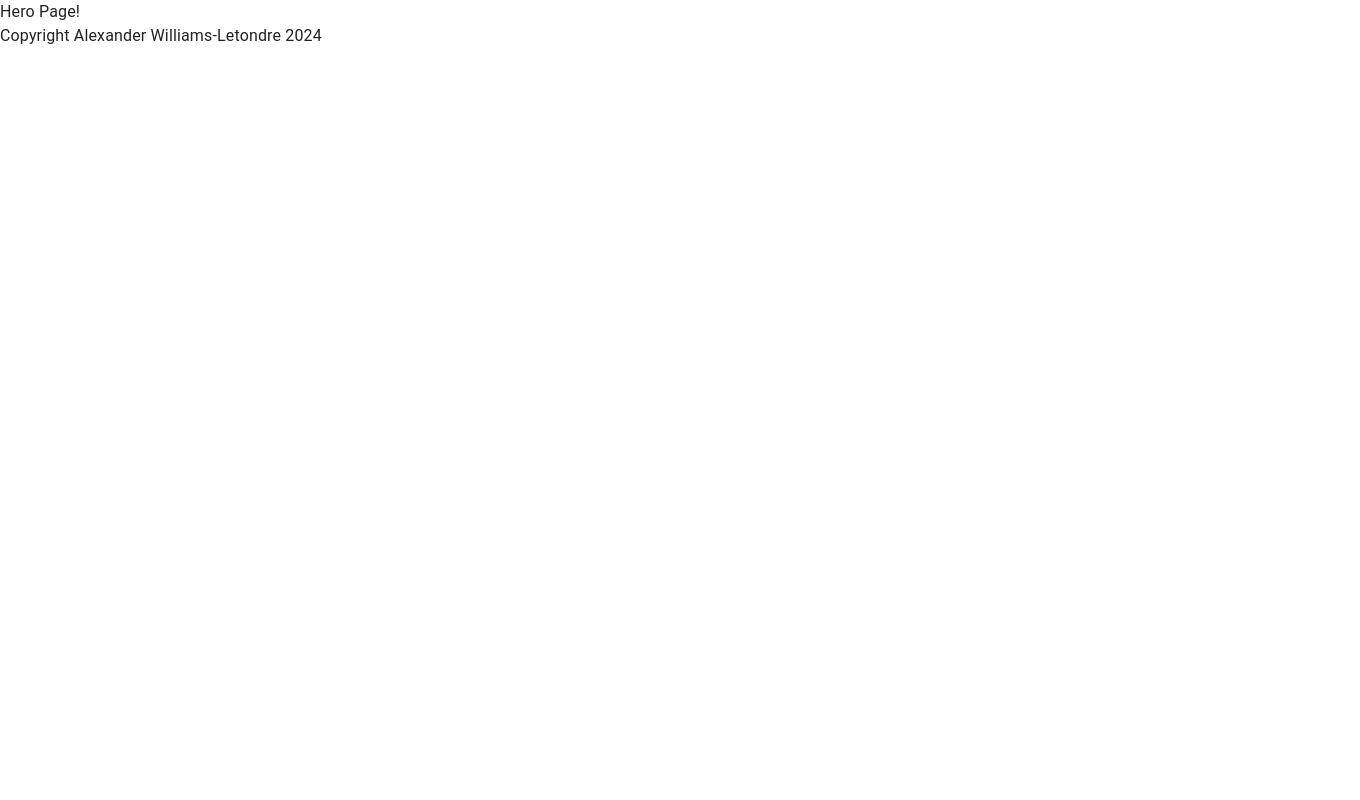
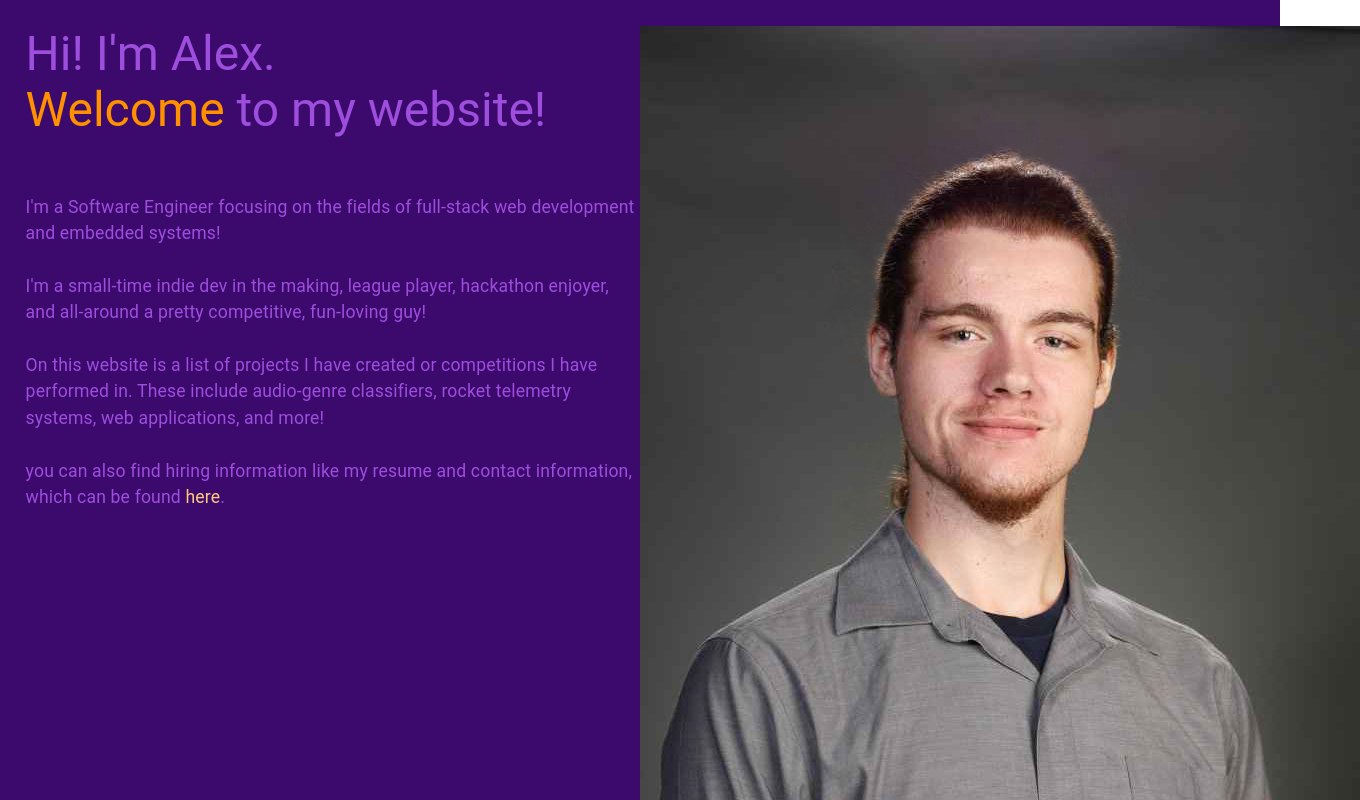
Before and after one commit to Physlex/PersonalWebsite, a React app in the folder src-vite/: page / in a window 1280 px wide. Shown: the top 800 px of the page, 1360 px wide, since content can reach past the window. Built offline with nearby package versions, Linux system fonts and the light colour scheme; the HTML template or start-up script is replaced by a standard one.

Commit message:
finished creating colored ui utility component

```diff
--- a/src-vite/src/Layout.tsx
+++ b/src-vite/src/Layout.tsx
@@ -30,11 +30,7 @@ export const layoutRouter = createBrowserRouter(
     createRoutesFromElements(
         <Route>
             <Route element={<BaseApp />} >
-                <Route path="/" element={<Hero />} />
-                {/** TODO:
-                 * <Route path="about/" element={<About />}/>
-                 * <Route path="projects/" element={<Projects />}/>
-                */}
+                <Route path="/" element={<Hero />}/>
             </Route>
             <Route element={<NavigableApp />}>
             </Route>
--- a/src-vite/src/components/ui/index.ts
+++ b/src-vite/src/components/ui/index.ts
@@ -0,0 +1 @@
+export { default as Colored } from './utilities/Colored';
--- /dev/null
+++ b/src-vite/src/components/ui/utilities/Colored.tsx
@@ -0,0 +1,43 @@
+/**
+ * This module defines the colored Typography component.
+ */
+
+import { css } from '@emotion/react';
+
+
+/**
+ * A set of parameters that handle variants on the colored component.
+ *
+ * @param { string } color The color of the text to place within.
+ * @param { string } fontWeight The level of 'bolding' used on the text. Default is
+ * typically 300. But, some applications use 500, 700, etc.
+ * @param { string | JSX.Element } children Either a string, or some react component to be
+ * rendered within the colored tag.
+ */
+export type ColoredParams = {
+    color?: string;
+    fontWeight?: string;
+    children?: string | JSX.Element;
+};
+
+/**
+ * Simple bring attention to utility component that handles inline font weight and
+ * coloring.
+ *
+ * @param { ColoredParams } params See the `ColoredParams` documentation for details.
+ * @returns The rendered component.
+ */
+export default function Colored({
+    color = "white",
+    fontWeight = "normal",
+    children
+}: ColoredParams): JSX.Element {
+
+    return (
+        <span>
+            <b css={css`color: ${color}; font-weight: ${fontWeight}`}>
+                {children}
+            </b>
+        </span>
+    );
+}
--- a/src-vite/src/pages/hero/Hero.tsx
+++ b/src-vite/src/pages/hero/Hero.tsx
@@ -3,6 +3,112 @@
  * page formatting, will be implemented in the appropriately named react component.
  */
 
+import { Grid2 as Grid, Stack, Typography, Divider, Link } from "@mui/material";
+import { Link as RouterLink } from "react-router-dom";
+import { css } from "@emotion/react";
+
+import { Colored } from "../../components/ui";
+
+
+// TODO: REPLACE WITH MUI THEMES
+
+const DARK_PURPLE_HEX = "#3C096C";
+// const MEDI_PURPLE_HEX = "#5A189A";
+const LIGHT_PURPLE_HEX = "#9D4EDD";
+const LIGHT_ORANGE_HEX = "#FFC880";
+const MEDI_ORANGE_HEX = "#FF9100";
+
+
+/**
+ * Defines the first thing that the user will see when visiting my website. Includes an
+ * image defined in 'public' alonsidge some special text.
+ *
+ * Must be wrapped in a grid container to properly render
+ * @returns The landing section of the page.
+ */
+function Landing(): JSX.Element {
+    const landingTextLength = 6;
+    const landingTextVar = "h3";
+
+    const transitionTimeMs = 100;
+    const inlineContactLink = (
+        <Link
+            to="/contact"
+            component={RouterLink}
+            underline="none"
+            css={css`
+                & {
+                    color: ${LIGHT_ORANGE_HEX};
+                    transition: color ${transitionTimeMs}ms;
+                }
+
+                &:hover {
+                    color: ${MEDI_ORANGE_HEX};
+                    cursor: pointer;
+                }
+            `}>
+                here
+        </Link>
+    );
+
+    return (
+        <Grid
+            container
+            size={12}
+            height="100vh"
+            width="100%"
+            padding="2%"
+            css={css`
+                background-color: ${DARK_PURPLE_HEX};
+                color: ${LIGHT_PURPLE_HEX};
+            `}>
+            <Grid size={landingTextLength}>
+                <Stack>
+                    <Typography variant={landingTextVar} >
+                        Hi! I'm Alex.
+                        <br />
+                        <Colored color={MEDI_ORANGE_HEX}>Welcome</Colored> to my website!
+                        <br /><br />
+                    </Typography>
+                </Stack>
+                <Typography fontSize={"1.1rem"}>
+                    I'm a Software Engineer focusing on the fields of full-stack web
+                    development and embedded systems!
+                    <br /><br />
+
+                    I'm a small-time indie dev in the making, league player, hackathon
+                    enjoyer, and all-around a pretty competitive, fun-loving guy!
+                    <br /><br />
+
+                    On this website is a list of projects I have created or competitions
+                    I have performed in. These include audio-genre classifiers, rocket
+                    telemetry systems, web applications, and more!
+                    <br /><br />
+
+                    you can also find hiring information like my resume and contact
+                    information, which can be found <span>{inlineContactLink}</span>.
+                    <br /><br />
+                </Typography>
+            </Grid>
+            <Grid
+                id="landing-picture"
+                size={12 - landingTextLength}
+                margin="0 auto"
+                justifyContent={"center"}
+                alignContent={"center"}
+                textAlign={"center"}>
+                <img
+                    src={"IMG_1861.png"}
+                    alt="A nice picture"
+                    css={css`
+                        margin: 0 auto;
+                    `}
+                    >
+                </img>
+            </Grid>
+        </Grid>
+    )
+}
 
 /**
  * This method defines the hero page, which tells the website visitor:
@@ -15,8 +121,19 @@
  */
 export default function Hero(): JSX.Element {
     return (
-        <div id="hero">
-            Hero Page!
-        </div>
+        <Grid container spacing={2}>
+            <Landing />
+            <Divider />
+
+            {/* Content */}
+
+            <Grid size={12}></Grid>
+            <Divider />
+
+            {/* CTA */}
+
+            <Grid></Grid>
+            <Divider />
+        </Grid>
     )
 }
```
Also changed, not shown: src-vite/public/IMG_1861.png (added), 1 other file (tests, documents, lock files or other folders).
